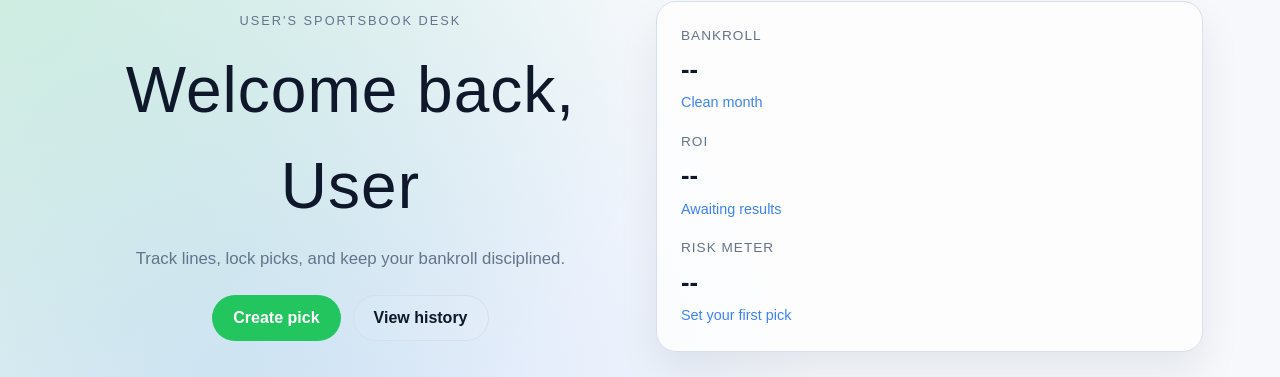
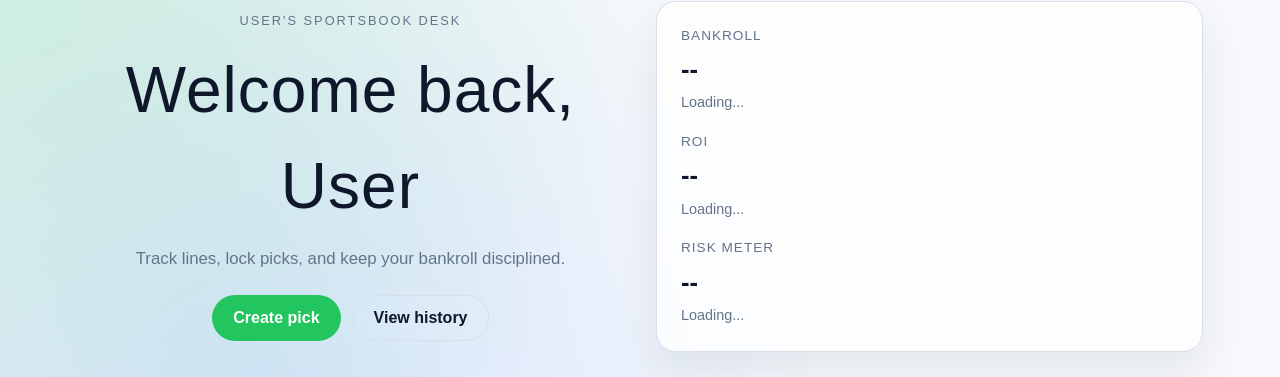
Before and after one commit to Uriel-17/invincible, a React (Vite) app: page / in a window 1280 px wide. Shown: the part 118-495 px from the top of the page. Built offline with nearby package versions, Linux system fonts and the light colour scheme.

Commit message:
Updating welcome page

```diff
--- a/src/Pages/Styles/WelcomePage.css
+++ b/src/Pages/Styles/WelcomePage.css
@@ -124,7 +124,21 @@
 
 .welcome-page-stat-trend {
   font-size: 0.9rem;
-  color: rgb(var(--info));
+  color: rgb(var(--muted));
+}
+
+.welcome-page-stat-trend--positive {
+  color: rgb(var(--primary));
+  font-weight: 500;
+}
+
+.welcome-page-stat-trend--negative {
+  color: rgb(var(--danger));
+  font-weight: 500;
+}
+
+.welcome-page-stat-trend--neutral {
+  color: rgb(var(--muted));
 }
 
 .welcome-page-grid {
--- a/src/Pages/Welcome/WelcomeHero.tsx
+++ b/src/Pages/Welcome/WelcomeHero.tsx
@@ -1,5 +1,8 @@
 import { useT } from 'src/hooks/useT'
 import { useUsername } from 'src/hooks/useUsername'
+import { useWelcomeStats } from 'src/hooks/useWelcomeStats'
+import { formatBankrollTrend, formatROI, formatWinLossRecord, getTrendClass } from 'src/utils/formatters'
+import { useTranslation } from 'react-i18next'
 
 type WelcomeHeroProps = {
   onCreatePick: () => void
@@ -7,7 +10,29 @@ type WelcomeHeroProps = {
 
 const WelcomeHero = ({ onCreatePick }: WelcomeHeroProps) => {
   const _T = useT()
+  const { i18n } = useTranslation()
   const { username } = useUsername()
+  const {
+    bankroll,
+    monthlyStats,
+    totalPendingAmount,
+    riskLevel,
+    isLoading,
+    formatCurrency
+  } = useWelcomeStats()
+
+  const bankrollTrendClass = getTrendClass(monthlyStats.net_profit)
+  const roiTrendClass = getTrendClass(monthlyStats.roi)
+
+  const bankrollTrend = formatBankrollTrend(monthlyStats.net_profit, i18n.language) + _T(' this month')
+  const roiValue = formatROI(monthlyStats.roi)
+  const winLossRecord = formatWinLossRecord(
+    monthlyStats.total_wins,
+    monthlyStats.total_losses,
+    monthlyStats.total_pushes
+  )
+
+  console.log('bankroll: ', bankroll);
 
   return (
     <section className="welcome-page-hero">
@@ -29,18 +54,30 @@ const WelcomeHero = ({ onCreatePick }: WelcomeHeroProps) => {
       <div className="welcome-page-hero-card">
         <div className="welcome-page-stat">
           <span className="welcome-page-stat-label">{_T('Bankroll')}</span>
-          <span className="welcome-page-stat-value">{_T('--')}</span>
-          <span className="welcome-page-stat-trend">{_T('Clean month')}</span>
+          <span className="welcome-page-stat-value">
+            {isLoading ? _T('--') : formatCurrency(bankroll)}
+          </span>
+          <span className={`welcome-page-stat-trend ${bankrollTrendClass}`}>
+            {isLoading ? _T('Loading...') : bankrollTrend}
+          </span>
         </div>
         <div className="welcome-page-stat">
           <span className="welcome-page-stat-label">{_T('ROI')}</span>
-          <span className="welcome-page-stat-value">{_T('--')}</span>
-          <span className="welcome-page-stat-trend">{_T('Awaiting results')}</span>
+          <span className="welcome-page-stat-value">
+            {isLoading ? _T('--') : roiValue}
+          </span>
+          <span className={`welcome-page-stat-trend ${roiTrendClass}`}>
+            {isLoading ? _T('Loading...') : winLossRecord}
+          </span>
         </div>
         <div className="welcome-page-stat">
           <span className="welcome-page-stat-label">{_T('Risk meter')}</span>
-          <span className="welcome-page-stat-value">{_T('--')}</span>
-          <span className="welcome-page-stat-trend">{_T('Set your first pick')}</span>
+          <span className="welcome-page-stat-value">
+            {isLoading ? _T('--') : _T(riskLevel)}
+          </span>
+          <span className="welcome-page-stat-trend welcome-page-stat-trend--neutral">
+            {isLoading ? _T('Loading...') : `${formatCurrency(totalPendingAmount)} at risk`}
+          </span>
         </div>
       </div>
     </section>
--- a/src/main.tsx
+++ b/src/main.tsx
@@ -2,8 +2,8 @@ import { StrictMode } from 'react'
 import { createRoot } from 'react-dom/client'
 import './index.css'
 import './i18n'
-import { RouterProvider } from '@tanstack/react-router'
 import { QueryClient, QueryClientProvider } from '@tanstack/react-query'
+import AppWithOnboarding from './AppWithOnboarding'
 import router from './router'
 
 const queryClient = new QueryClient({
@@ -23,7 +23,7 @@ const queryClient = new QueryClient({
 createRoot(document.getElementById('root')!).render(
   <StrictMode>
     <QueryClientProvider client={queryClient}>
-      <RouterProvider router={router} />
+      <AppWithOnboarding router={router} />
     </QueryClientProvider>
   </StrictMode>,
 )
```
